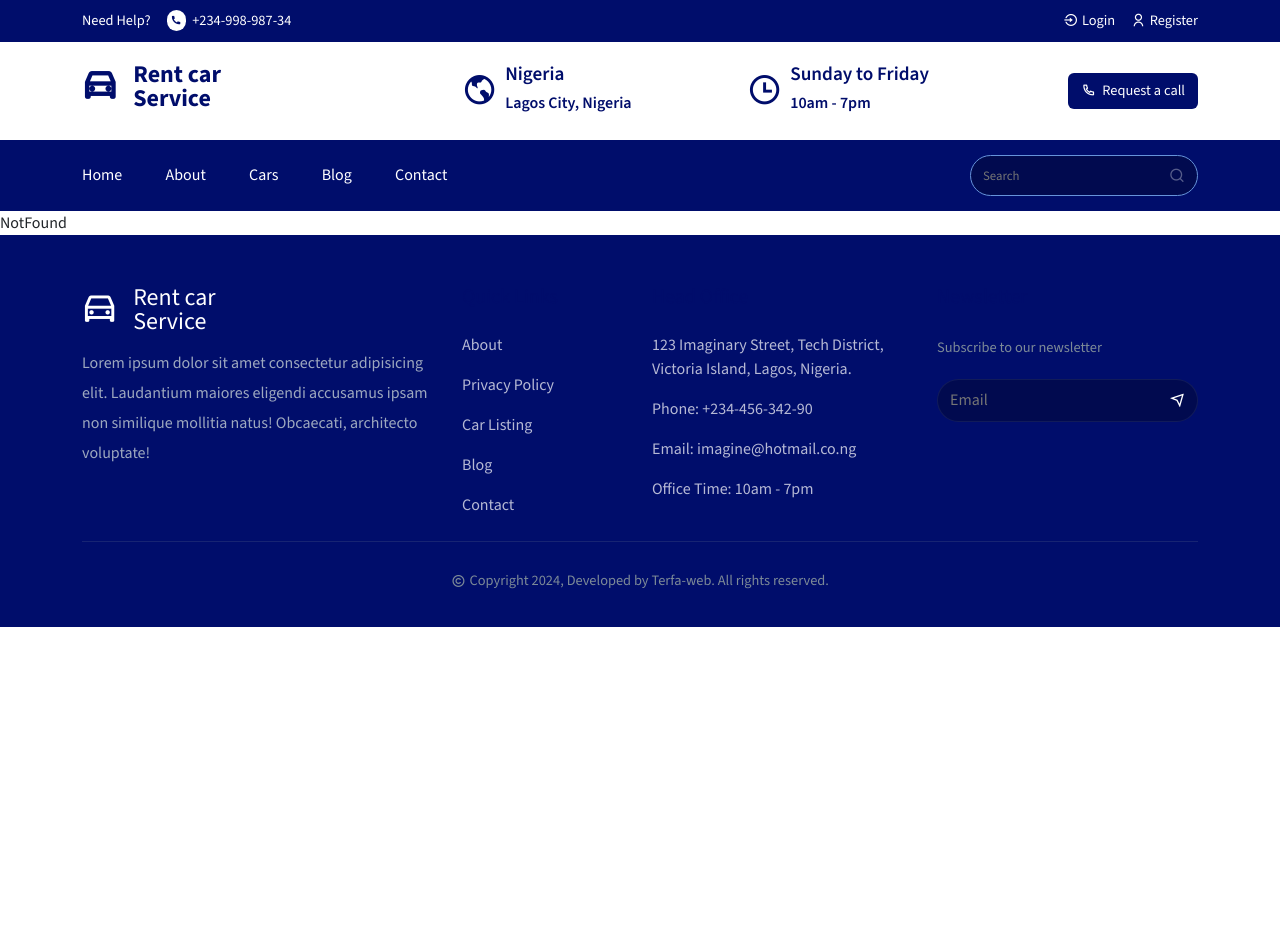
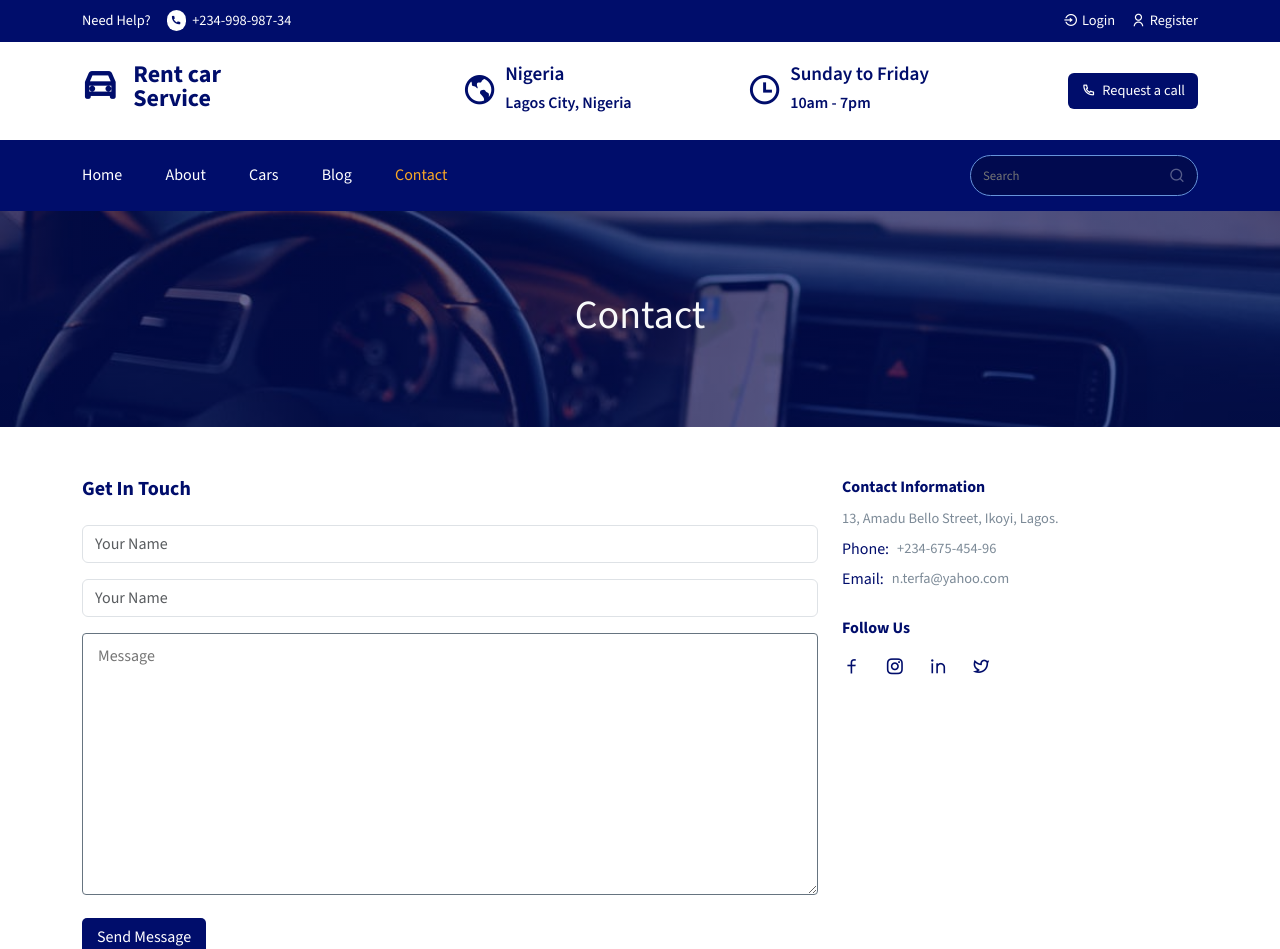
Before and after one commit to Terfa-web/IJA-Company-Limited, a React (Create React App) app: page /contact in a window 1280 px wide. Shown: the top 949 px of the page. Before the commit the page ends 800 px from the top, so only its background shows below. Built offline with nearby package versions, Linux system fonts and the light colour scheme.

Commit message:
Build and style the contact page

```diff
--- a/src/components/Header/Header.jsx
+++ b/src/components/Header/Header.jsx
@@ -21,7 +21,7 @@ const navLinks = [
     display: "Blog",
   },
   {
-    path: "/contant",
+    path: "/contact",
     display: "Contact",
   },
 ];
--- /dev/null
+++ b/src/pages/Contact.jsx
@@ -0,0 +1,87 @@
+import React from "react";
+import { Container, Row, Col, Form, FormGroup, Input } from "reactstrap";
+import Helmet from "../components/Helmet/Helmet";
+import CommonSection from "../components/UI/CommonSection";
+import { Link } from "react-router-dom";
+import "../styles/contact.css";
+
+const socialLinks = [
+  { url: "#", icon: "ri-facebook-line" },
+  { url: "#", icon: "ri-instagram-line" },
+  { url: "#", icon: "ri-linkedin-line" },
+  { url: "#", icon: "ri-twitter-line" },
+];
+
+const Contact = () => {
+  return (
+    <Helmet title="Contact">
+      <CommonSection title="Contact" />
+      <section>
+        <Container>
+          <Row>
+            <Col lg="8" md="7">
+              <h5 className="fw-bold mb-4"> Get In Touch</h5>
+
+              <Form>
+                <FormGroup className="contact__form">
+                  <Input type="text" placeholder="Your Name" />
+                </FormGroup>
+
+                <FormGroup className="contact__form">
+                  <Input type="Email" placeholder="Your Name" />
+                </FormGroup>
+
+                <FormGroup className="contact__form">
+                  <textarea
+                    rows="10"
+                    placeholder="Message"
+                    className="textarea"
+                  ></textarea>
+                </FormGroup>
+
+                <button className=" contact__btn" type="submit">
+                  Send Message
+                </button>
+              </Form>
+            </Col>
+
+            <Col lg="4" md="5">
+              <div className="contact__info">
+                <h6 className="fw-bold">Contact Information</h6>
+                <p className="section__description mb-0">
+                  {" "}
+                  13, Amadu Bello Street, Ikoyi, Lagos.
+                </p>
+                <div className="d-flex align-items-center gap-2">
+                  <h6 className="mb-0 fs-6">Phone:</h6>
+                  <p className="section__description mb-0">+234-675-454-96</p>
+                </div>
+
+                <div className="d-flex align-items-center gap-2">
+                  <h6 className="mb-0 fs-6">Email:</h6>
+                  <p className="section__description mb-0">n.terfa@yahoo.com</p>
+                </div>
+
+                <h6 className="fw-bold mt-4">Follow Us</h6>
+
+                <div className="d-flex align-items-center gap-4 mt-3">
+                  {socialLinks.map((link, index) => (
+                    <Link
+                      to={link.url}
+                      key={index}
+                      className="social__link-icon"
+                    >
+                      <i class={link.icon}></i>
+                    </Link>
+                  ))}
+                </div>
+              </div>
+            </Col>
+          </Row>
+        </Container>
+      </section>
+    </Helmet>
+  );
+};
+
+export default Contact;
--- a/src/routers/Routers.js
+++ b/src/routers/Routers.js
@@ -8,6 +8,7 @@ import CarDetails from "../pages/CarDetails";
 import Blog from "../pages/Blog";
 import BlogDetails from '../pages/BlogDetails';
 import NotFound from "../pages/NotFound";
+import Contact from '../pages/Contact';
 
 const Routers = () => {
   return (
@@ -19,6 +20,7 @@ const Routers = () => {
       <Route path="/cars" element={<CarListing />} />
       <Route path="/cars/:slug" element={<CarDetails />} />
       <Route path="/blogs" element={<Blog />} />
+      <Route path="/contact" element={<Contact />} />
       <Route path="/blogs/:slug" element={<BlogDetails />} />
       <Route path="/*" element={<NotFound />} />
     </Routes>
--- /dev/null
+++ b/src/styles/contact.css
@@ -0,0 +1,22 @@
+.social__link-icon {
+  text-decoration: none;
+  color: #000d6b;
+  font-weight: 500;
+  font-size: 1.2rem;
+}
+
+.contact__btn {
+  padding: 7px 15px;
+  background: #000d6b;
+  color: #fff;
+  border: none;
+  outline: none;
+  border-radius: 5px;
+}
+
+@media screen and (max-width: 768px) {
+  .contact__btn {
+    margin-bottom: 40px;
+    font-size: 0.8rem;
+  }
+}
```
